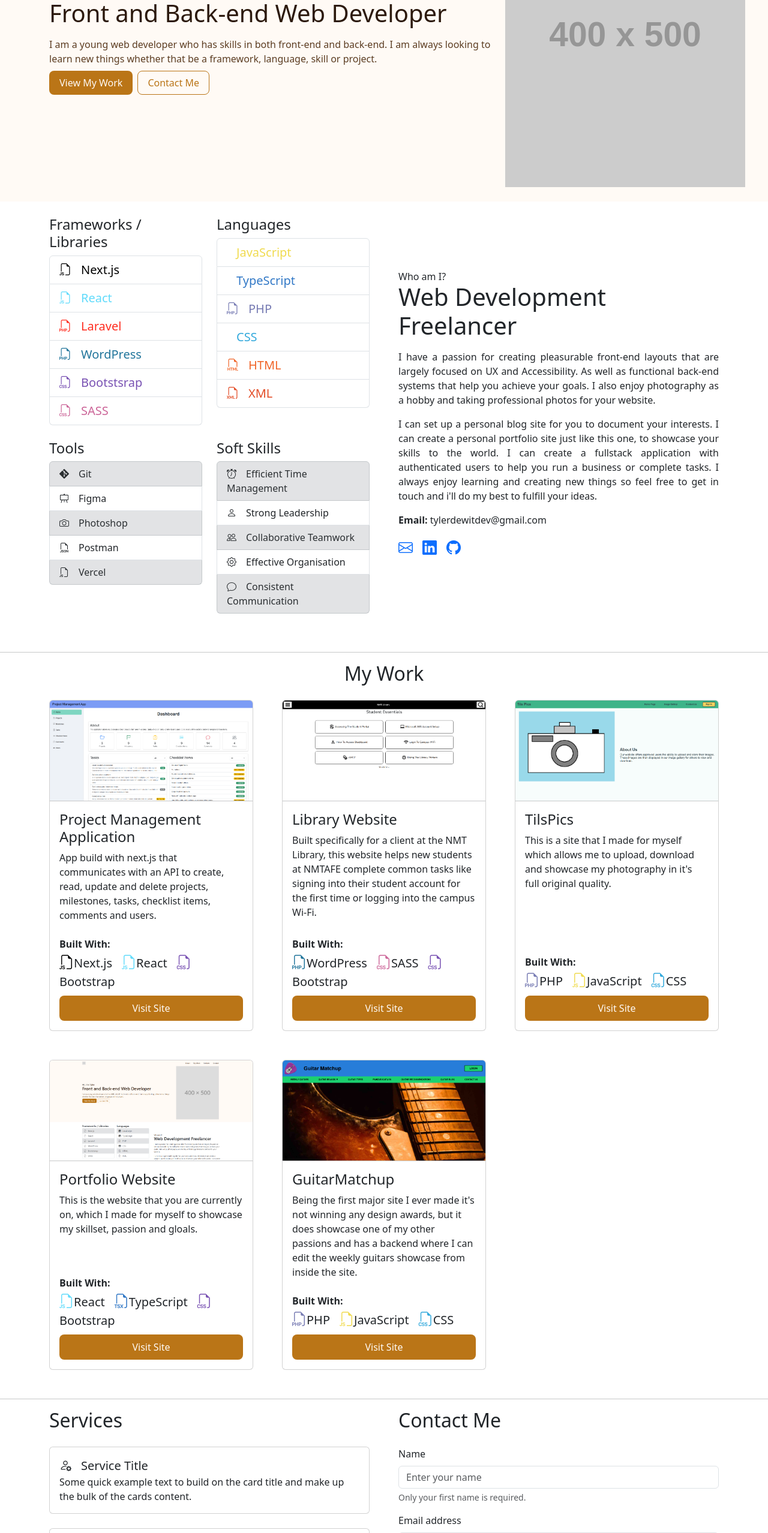
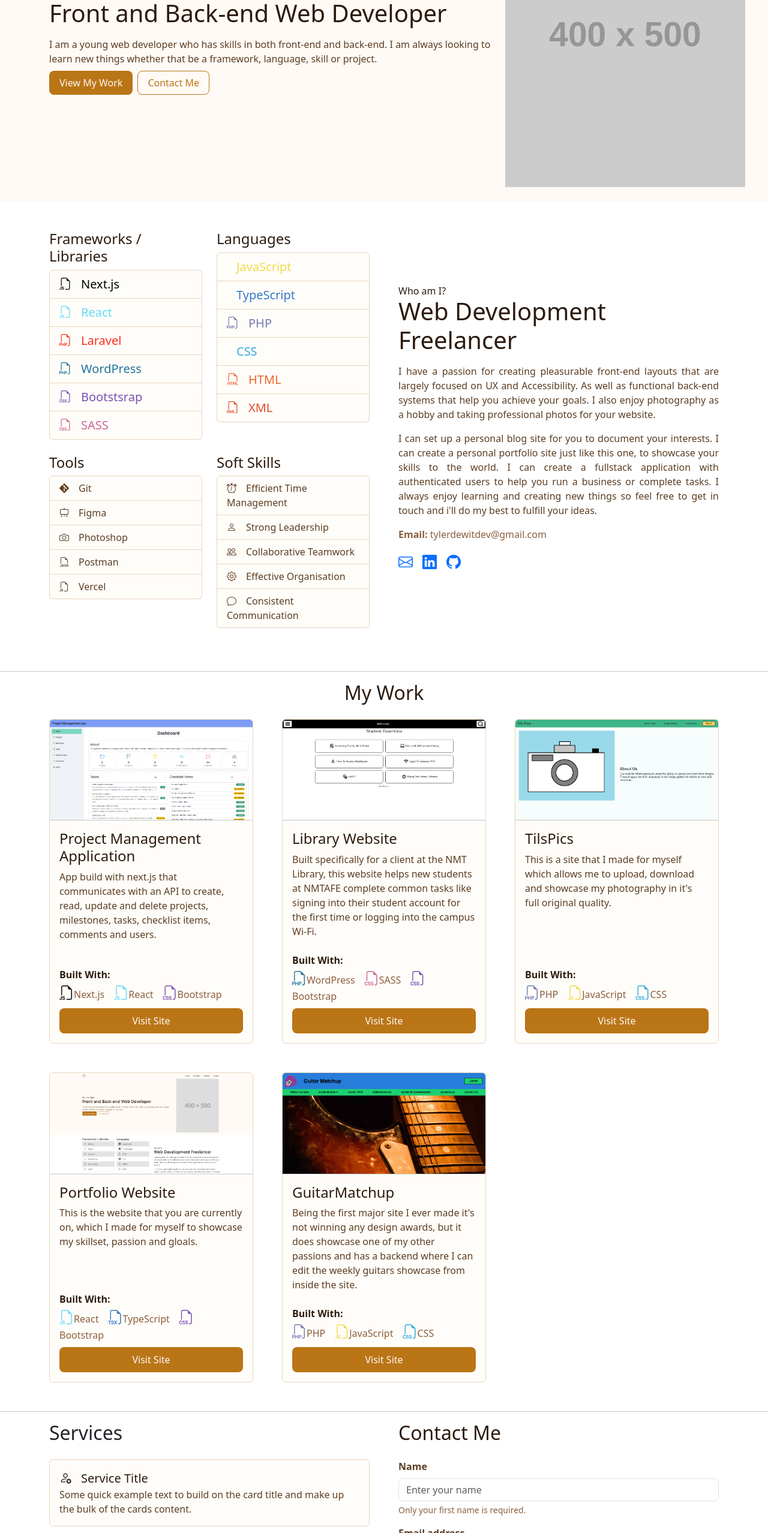
Before and after one commit to Tyler-de-Wit/portfolio-site-react, a React (Vite) app: page / in a window 1280 px wide. Shown: the part 244-2800 px from the top of the page at 60% size. Built offline with nearby package versions, Linux system fonts and the light colour scheme.

Commit message:
feat: Update text, background and border colours in site so they are all consistent with the colour theme

```diff
--- a/src/App.css
+++ b/src/App.css
@@ -94,3 +94,27 @@
 .text-justify {
   text-align: justify;
 }
+
+/* Text Colours */
+.heading-text {
+  color: var(--headings);
+}
+.body-text {
+  color: var(--body-text);
+}
+.secondary-text {
+  color: var(--secondary-text);
+}
+
+/* Background Colours */
+.card-background {
+  background-color: var(--card);
+}
+.dark-background {
+  background-color: var(--dark-background);
+}
+
+/* Border Colours */
+.thin-border {
+  border-color: var(--borders);
+}
--- a/src/App.tsx
+++ b/src/App.tsx
@@ -34,7 +34,7 @@
           </div>
         </div>
       </main>
-      <footer className="bg-dark">
+      <footer className="dark-background">
         <FooterSection />
       </footer>
     </>
--- a/src/components/AboutSection.tsx
+++ b/src/components/AboutSection.tsx
@@ -3,35 +3,35 @@
 const AboutSection = () => {
   return (
     <>
-      <div className="container mt-4">
+      <div className="container mt-5 mb-4">
         <div className="row g-5 align-items-center">
           <div className="col-12 col-lg-6 mb-4">
             <div className="row">
               <div className="col-12 col-lg-6">
                 {/* Frameworks / Libraries */}
-                <h2 className="fs-4">Frameworks / Libraries</h2>
+                <h2 className="fs-4 heading-text">Frameworks / Libraries</h2>
                 <ul className="list-group mb-4">
-                  <li className="list-group-item list-group-item-action fs-5 text-next">
+                  <li className="list-group-item list-group-item-action fs-5 card-background thin-border text-next">
                     <i className="bi bi-filetype-js me-3 fs-5 text-next"></i>
                     Next.js
                   </li>
-                  <li className="list-group-item list-group-item-action fs-5 text-react">
+                  <li className="list-group-item list-group-item-action fs-5 card-background thin-border text-react">
                     <i className="bi bi-filetype-js me-3 fs-5 text-react"></i>
                     React
                   </li>
-                  <li className="list-group-item list-group-item-action fs-5 text-laravel">
+                  <li className="list-group-item list-group-item-action fs-5 card-background thin-border text-laravel">
                     <i className="bi bi-filetype-php me-3 fs-5 text-laravel"></i>
                     Laravel
                   </li>
-                  <li className="list-group-item list-group-item-action fs-5 text-wordpress">
+                  <li className="list-group-item list-group-item-action fs-5 card-background thin-border text-wordpress">
                     <i className="bi bi-filetype-php me-3 fs-5 text-wordpress"></i>
                     WordPress
                   </li>
-                  <li className="list-group-item list-group-item-action fs-5 text-bootstrap">
+                  <li className="list-group-item list-group-item-action fs-5 card-background thin-border text-bootstrap">
                     <i className="bi bi-filetype-css me-3 fs-5 text-bootstrap"></i>
                     Bootstsrap
                   </li>
-                  <li className="list-group-item list-group-item-action fs-5 text-sass">
+                  <li className="list-group-item list-group-item-action fs-5 card-background thin-border text-sass">
                     <i className="bi bi-filetype-css me-3 fs-5 text-sass"></i>
                     SASS
                   </li>
@@ -39,27 +39,27 @@
               </div>
               <div className="col-12 col-lg-6">
                 {/* Languages */}
-                <h2 className="fs-4">Languages</h2>
+                <h2 className="fs-4 heading-text">Languages</h2>
                 <ul className="list-group mb-4">
-                  <li className="list-group-item list-group-item-action fs-5 text-js">
+                  <li className="list-group-item list-group-item-action fs-5 card-background thin-border text-js">
                     <i className="bi bi-javascript me-3 fs-5 text-js"></i>
                     JavaScript
                   </li>
-                  <li className="list-group-item list-group-item-action fs-5 text-ts">
+                  <li className="list-group-item list-group-item-action fs-5 card-background thin-border text-ts">
                     <i className="bi bi-typescript me-3 fs-5 text-ts"></i>
                     TypeScript
                   </li>
-                  <li className="list-group-item list-group-item-action fs-5 text-php">
+                  <li className="list-group-item list-group-item-action fs-5 card-background thin-border text-php">
                     <i className="bi bi-filetype-php me-3 fs-5 text-php"></i>PHP
                   </li>
-                  <li className="list-group-item list-group-item-action fs-5 text-css">
+                  <li className="list-group-item list-group-item-action fs-5 card-background thin-border text-css">
                     <i className="bi bi-css me-3 fs-5 text-css"></i>CSS
                   </li>
-                  <li className="list-group-item list-group-item-action fs-5 text-html">
+                  <li className="list-group-item list-group-item-action fs-5 card-background thin-border text-html">
                     <i className="bi bi-filetype-html me-3 fs-5 text-html"></i>
                     HTML
                   </li>
-                  <li className="list-group-item list-group-item-action fs-5 text-xml">
+                  <li className="list-group-item list-group-item-action fs-5 card-background thin-border text-xml">
                     <i className="bi bi-filetype-xml me-3 fs-5 text-xml"></i>XML
                   </li>
                 </ul>
@@ -69,43 +69,43 @@
             <div className="row">
               <div className="col-12 col-lg-6">
                 {/* Tools */}
-                <h2 className="fs-4">Tools</h2>
+                <h2 className="fs-4 heading-text">Tools</h2>
                 <ul className="list-group mb-4">
-                  <li className="list-group-item list-group-item-secondary list-group-item-action">
+                  <li className="list-group-item list-group-item-action card-background thin-border body-text">
                     <i className="bi bi-git me-3"></i>Git
                   </li>
-                  <li className="list-group-item list-group-item-action">
+                  <li className="list-group-item list-group-item-action card-background thin-border body-text">
                     <i className="bi bi-easel me-3"></i>Figma
                   </li>
-                  <li className="list-group-item list-group-item-secondary list-group-item-action">
+                  <li className="list-group-item list-group-item-action card-background thin-border body-text">
                     <i className="bi bi-camera me-3"></i>Photoshop
                   </li>
-                  <li className="list-group-item list-group-item-action">
+                  <li className="list-group-item list-group-item-action card-background thin-border body-text">
                     <i className="bi bi-filetype-json me-3"></i>Postman
                   </li>
-                  <li className="list-group-item list-group-item-secondary list-group-item-action">
+                  <li className="list-group-item list-group-item-action card-background thin-border body-text">
                     <i className="bi bi-filetype-js me-3"></i>Vercel
                   </li>
                 </ul>
               </div>
               <div className="col-12 col-lg-6">
                 {/* Soft Skills */}
-                <h2 className="fs-4">Soft Skills</h2>
+                <h2 className="fs-4 heading-text">Soft Skills</h2>
                 <ul className="list-group mb-4">
-                  <li className="list-group-item list-group-item-secondary list-group-item-action">
+                  <li className="list-group-item list-group-item-action card-background thin-border body-text">
                     <i className="bi bi-alarm me-3"></i>Efficient Time
                     Management
                   </li>
-                  <li className="list-group-item list-group-item-action">
+                  <li className="list-group-item list-group-item-action card-background thin-border body-text">
                     <i className="bi bi-person me-3"></i>Strong Leadership
                   </li>
-                  <li className="list-group-item list-group-item-secondary list-group-item-action">
+                  <li className="list-group-item list-group-item-action card-background thin-border body-text">
                     <i className="bi bi-people me-3"></i>Collaborative Teamwork
                   </li>
-                  <li className="list-group-item list-group-item-action">
+                  <li className="list-group-item list-group-item-action card-background thin-border body-text">
                     <i className="bi bi-gear me-3"></i>Effective Organisation
                   </li>
-                  <li className="list-group-item list-group-item-secondary list-group-item-action">
+                  <li className="list-group-item list-group-item-action card-background thin-border body-text">
                     <i className="bi bi-chat me-3"></i>Consistent Communication
                   </li>
                 </ul>
@@ -113,16 +113,18 @@
             </div>
           </div>
           <div className="col-12 col-lg-6 mb-4">
-            <h2 className="fs-6 m-0">Who am I?</h2>
-            <h3 className="fs-1 mb-3">Web Development Freelancer</h3>
-            <p className="text-justify">
+            <h2 className="fs-6 m-0 heading-text">Who am I?</h2>
+            <h3 className="fs-1 mb-3 heading-text">
+              Web Development Freelancer
+            </h3>
+            <p className="text-justify body-text">
               I have a passion for creating pleasurable front-end layouts that
               are largely focused on UX and Accessibility. As well as functional
               back-end systems that help you achieve your goals. I also enjoy
               photography as a hobby and taking professional photos for your
               website.
             </p>
-            <p className="text-justify">
+            <p className="text-justify body-text">
               I can set up a personal blog site for you to document your
               interests. I can create a personal portfolio site just like this
               one, to showcase your skills to the world. I can create a
@@ -131,7 +133,7 @@
               new things so feel free to get in touch and i'll do my best to
               fulfill your ideas.
             </p>
-            <p>
+            <p className="secondary-text">
               <strong>Email:</strong> tylerdewitdev@gmail.com
             </p>
             <SocialMediaLinks />
--- a/src/components/ContactSection.tsx
+++ b/src/components/ContactSection.tsx
@@ -1,11 +1,14 @@
 const ContactSection = () => {
   return (
     <>
-      <h2>Contact Me</h2>
+      <h2 className="heading-text">Contact Me</h2>
       <form className="mt-4">
         {/* Name */}
         <div className="mb-3">
-          <label htmlFor="contactName" className="form-label">
+          <label
+            htmlFor="contactName"
+            className="form-label fw-semibold body-text"
+          >
             Name
           </label>
           <input
@@ -15,13 +18,16 @@
             aria-describedby="nameHelp"
             placeholder="Enter your name"
           />
-          <div id="nameHelp" className="form-text">
+          <div id="nameHelp" className="form-text secondary-text">
             Only your first name is required.
           </div>
         </div>
         {/* Email */}
         <div className="mb-3">
-          <label htmlFor="contactEmail" className="form-label">
+          <label
+            htmlFor="contactEmail"
+            className="form-label fw-semibold body-text"
+          >
             Email address
           </label>
           <input
@@ -31,13 +37,16 @@
             aria-describedby="emailHelp"
             placeholder="Enter your email address"
           />
-          <div id="emailHelp" className="form-text">
+          <div id="emailHelp" className="form-text secondary-text">
             This is only used to contact you about your enquiry.
           </div>
         </div>
         {/* Service */}
         <div className="mb-3">
-          <label htmlFor="contactService" className="form-label">
+          <label
+            htmlFor="contactService"
+            className="form-label fw-semibold body-text"
+          >
             Service
           </label>
           <select
@@ -55,7 +64,10 @@
         </div>
         {/* Message */}
         <div className="mb-3">
-          <label htmlFor="contactMessage" className="form-label">
+          <label
+            htmlFor="contactMessage"
+            className="form-label fw-semibold body-text"
+          >
             Message
           </label>
           <textarea
--- a/src/components/MyWorkSection.tsx
+++ b/src/components/MyWorkSection.tsx
@@ -3,12 +3,12 @@
 const MyWorkSection = () => {
   return (
     <>
-      <h2 className="text-center mb-4">My Work</h2>
+      <h2 className="text-center mb-4 heading-text">My Work</h2>
       <div className="container mb-5">
         <div className="row g-5">
           {projectCards.map((project) => (
             <div className="col-12 col-md-6 col-lg-4" key={project.id}>
-              <div className="card h-100">
+              <div className="card h-100 card-background thin-border">
                 <a href={project.linkHref}>
                   <img
                     src={project.imageSrc}
@@ -18,14 +18,21 @@
                 </a>
                 <hr className="m-0" />
                 <div className="card-body d-flex flex-column">
-                  <h3 className="card-title fs-4">{project.title}</h3>
-                  <p className="card-text">{project.text}</p>
+                  <h3 className="card-title fs-4 heading-text">
+                    {project.title}
+                  </h3>
+                  <p className="card-text body-text">{project.text}</p>
                   <div className="mt-auto">
                     <div className="mb-2 mt-2">
-                      <span className="fw-semibold">Built With:</span>
+                      <span className="fw-semibold heading-text">
+                        Built With:
+                      </span>
                       <br />
                       {project.projectSkills.map((skill) => (
-                        <span key={skill.skillName} className="me-3 fs-5">
+                        <span
+                          key={skill.skillName}
+                          className="me-3 fs-6 secondary-text"
+                        >
                           <i className={`${skill.skillIcon} fs-4`}></i>
                           {skill.skillName}
                         </span>
--- a/src/components/ServicesSection.tsx
+++ b/src/components/ServicesSection.tsx
@@ -5,11 +5,16 @@
     <>
       <h2>Services</h2>
       {serviceCards.map((service) => (
-        <div className="card mt-4 mb-4" key={service.id}>
+        <div
+          className="card mt-4 mb-4 card-background thin-border"
+          key={service.id}
+        >
           <div className="card-body">
-            <i className={service.icon}></i>
-            <h3 className="card-title fs-5 d-inline">{service.title}</h3>
-            <p className="card-text">{service.text}</p>
+            <i className={`${service.icon} heading-text`}></i>
+            <h3 className="card-title fs-5 d-inline heading-text">
+              {service.title}
+            </h3>
+            <p className="card-text body-text">{service.text}</p>
           </div>
         </div>
       ))}
```
